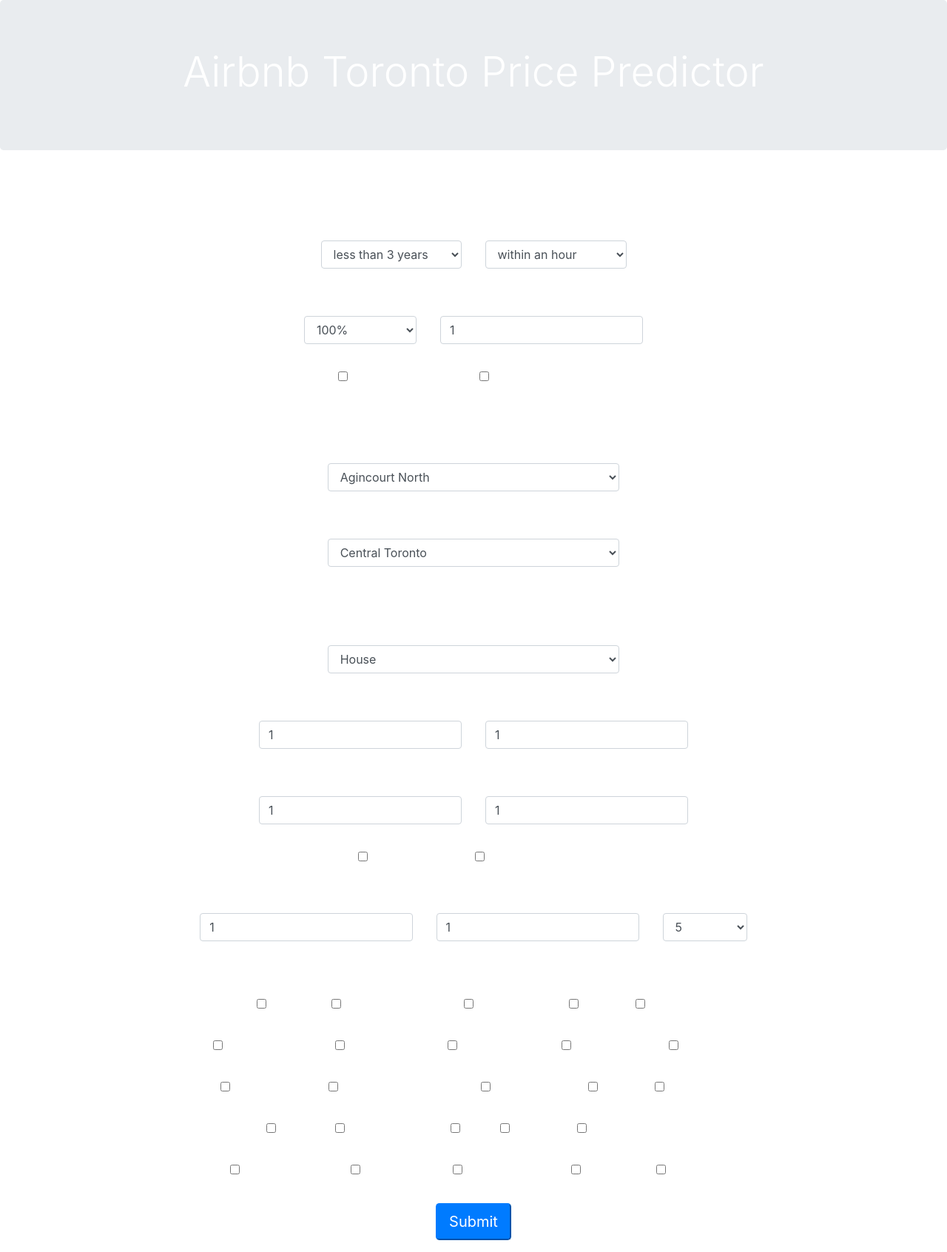
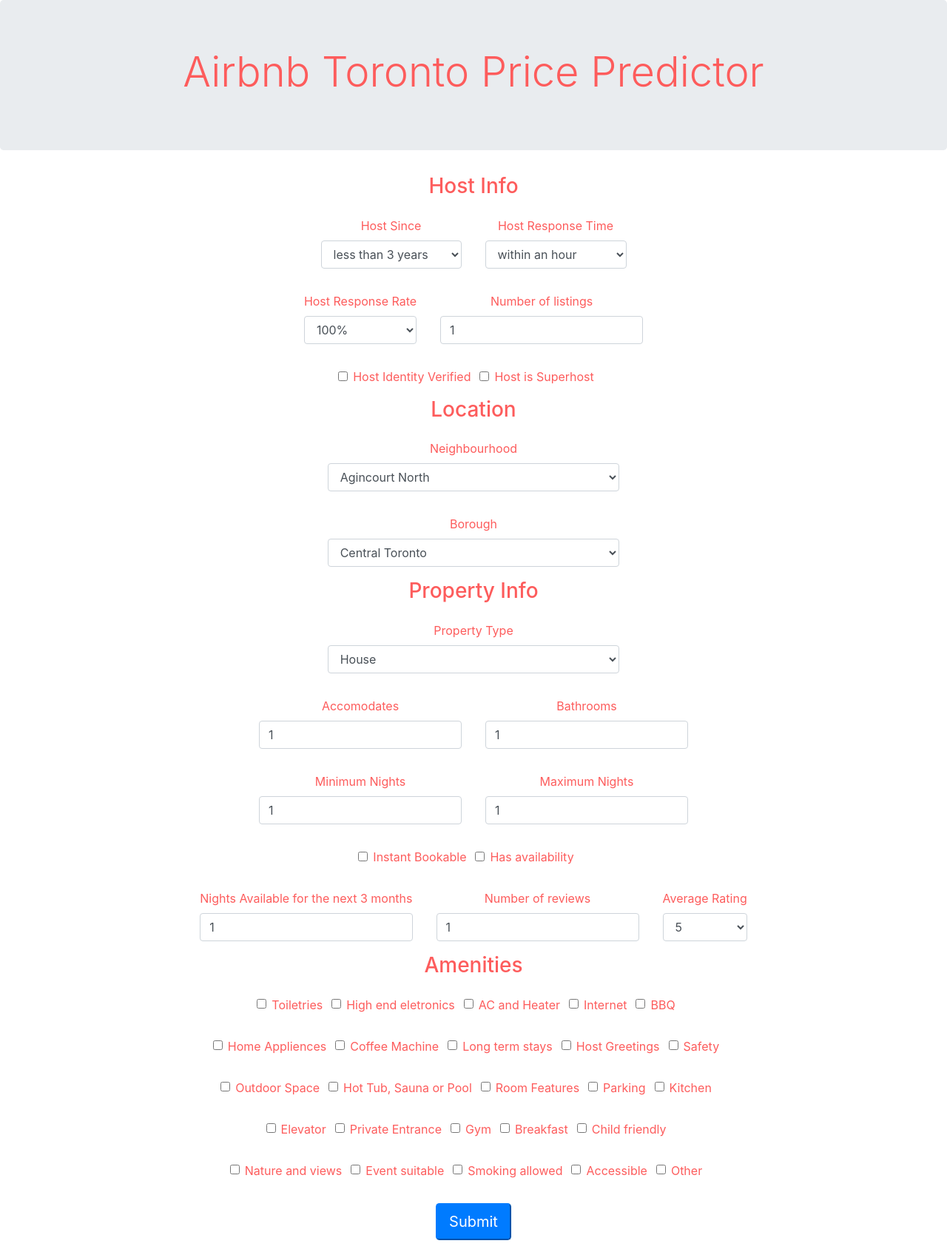
Before and after one commit to Sukanya807/Airbnb_Toronto_Price_Prediction, a Flask app: page / in a window 1280 px wide. Shown: the whole page at 74% size. Run offline with Flask 2, Linux system fonts and the light colour scheme; some libraries are stand-ins or nearby versions.

Commit message:
Update style.css

```diff
--- a/app/templates/static/css/style.css
+++ b/app/templates/static/css/style.css
@@ -1,5 +1,5 @@
 body {
-    color: #ffffff;
+    color: #fd5c5c;
 }
 
 .jumbotron {
```
